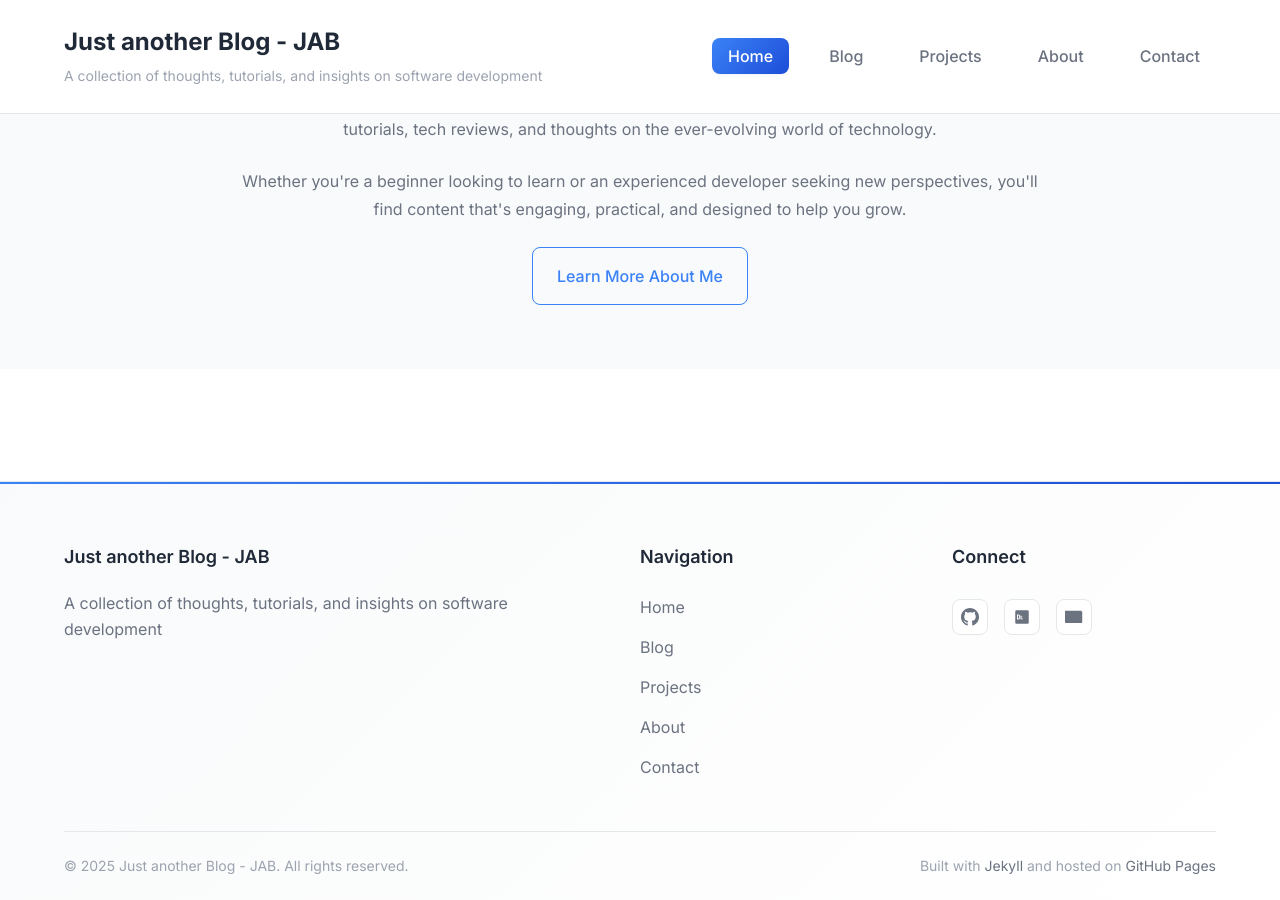
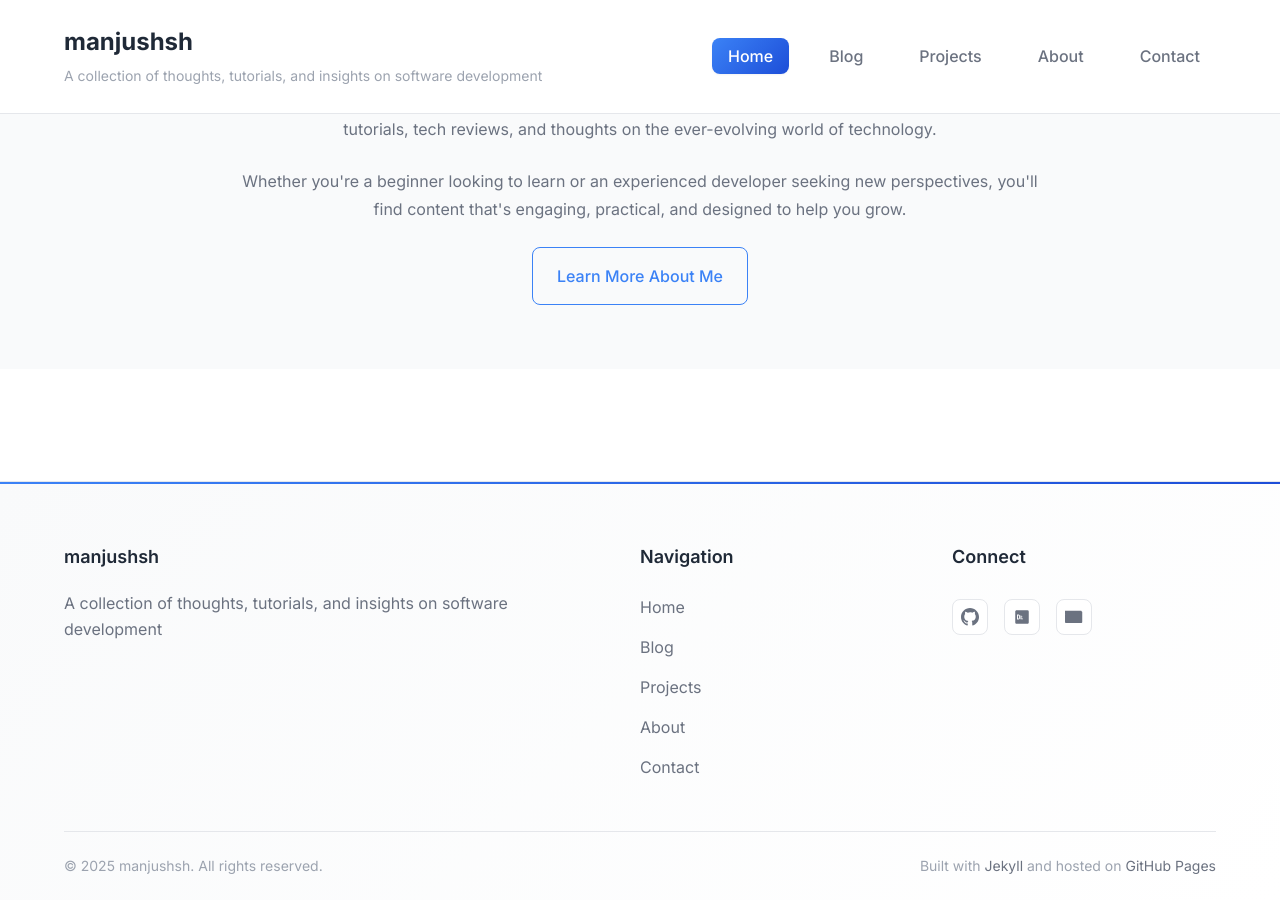
Before and after one commit to manjushsh/manjushsh, a Jekyll site: the page built from index.html, in a window 1280 px wide and 900 px high, scrolled down 2516 px. Built offline with Jekyll 4.4.1, drawn with Linux system fonts in a browser that asks for light colours; comment, search, counter and statistics services are not loaded.

Commit message:
title change

```diff
--- a/_config.yml
+++ b/_config.yml
@@ -1,5 +1,5 @@
 # Site settings
-title: "Just another Blog - JAB"
+title: "manjushsh"
 description: "A collection of thoughts, tutorials, and insights on software development"
 author: "manjushsh"
 email: "dpbzbpj6v@mozmail.com"
```
